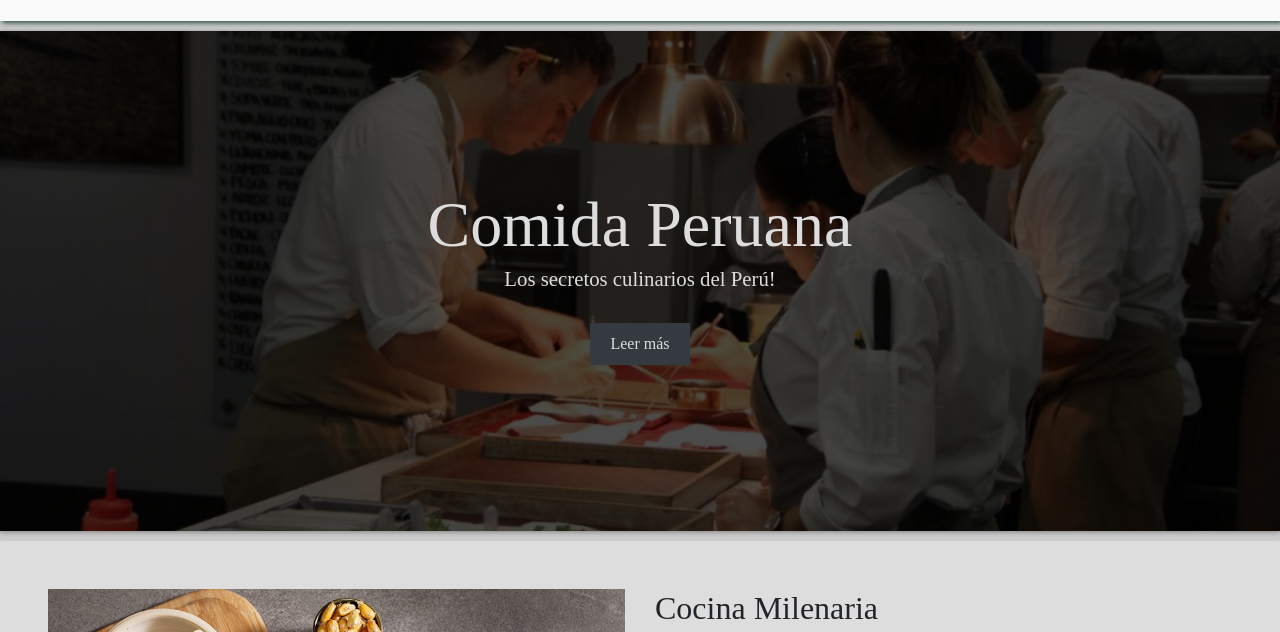
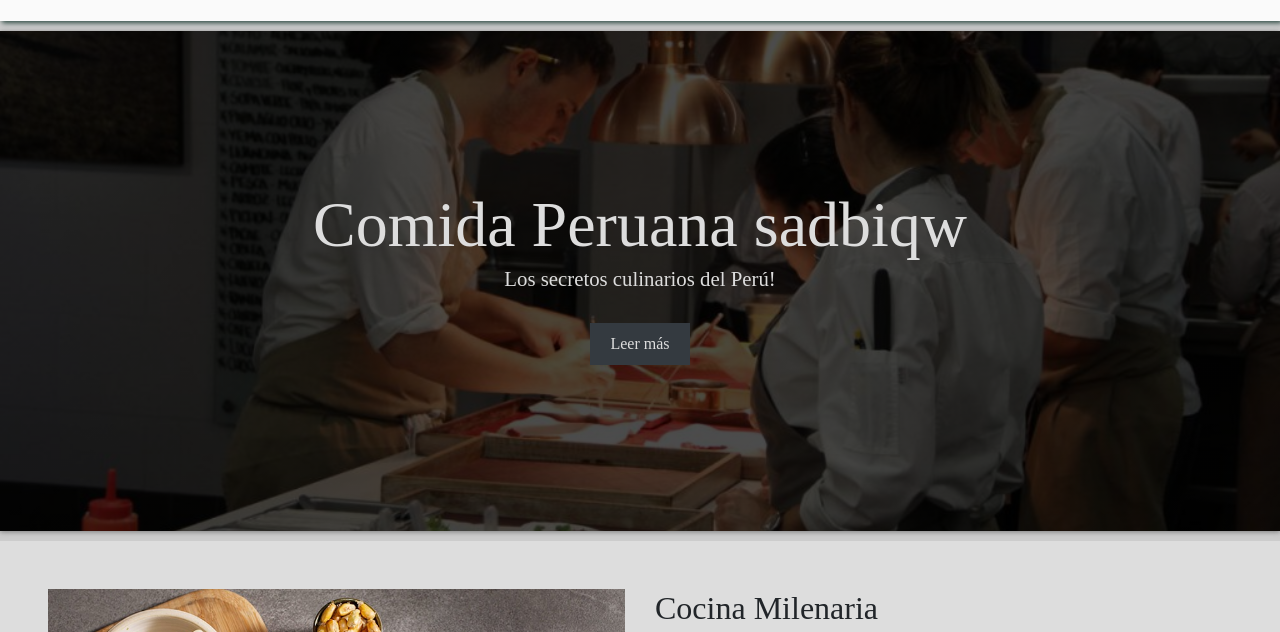
Before and after one commit to Lutimi/ekko, a website: page index.html in a window 1280 px wide. Shown: the part 105-737 px from the top of the page. Drawn offline with nearby package versions, Linux system fonts and the light colour scheme; some packages are replaced by stand-ins of ours; a script that the page names is missing; a web font is replaced by a local one.

Commit message:
Hice un cambio en index

```diff
--- a/index.html
+++ b/index.html
@@ -73,7 +73,7 @@
 
   <section>
     <header class="bannerInicio">
-      <h1>Comida Peruana</h1>
+      <h1>Comida Peruana sadbiqw</h1>
       <p>Los secretos culinarios del Perú!</p>
       <a href="#" class="btnBanner">Leer más</a>
     </header>
```
